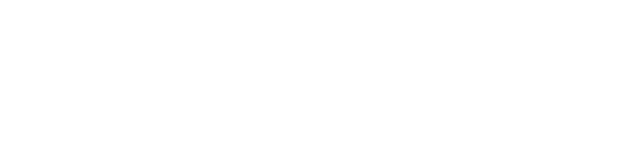
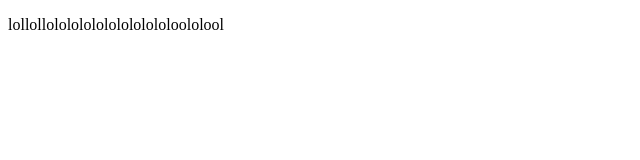
Before and after one commit to Emir985/NewRepo, a plain HTML site: page index.html in a window 1280 px wide. Shown: the whole page, without its empty margins (0-640 px from the left). Drawn offline with Linux system fonts and the light colour scheme.

Commit message:
Update index.html

```diff
--- a/index.html
+++ b/index.html
@@ -9,4 +9,9 @@
 <body>
 
 </body>
+<footer>
+    <p>
+        lollollololololololololololoololool
+    </p>
+</footer>
 </html>
```
